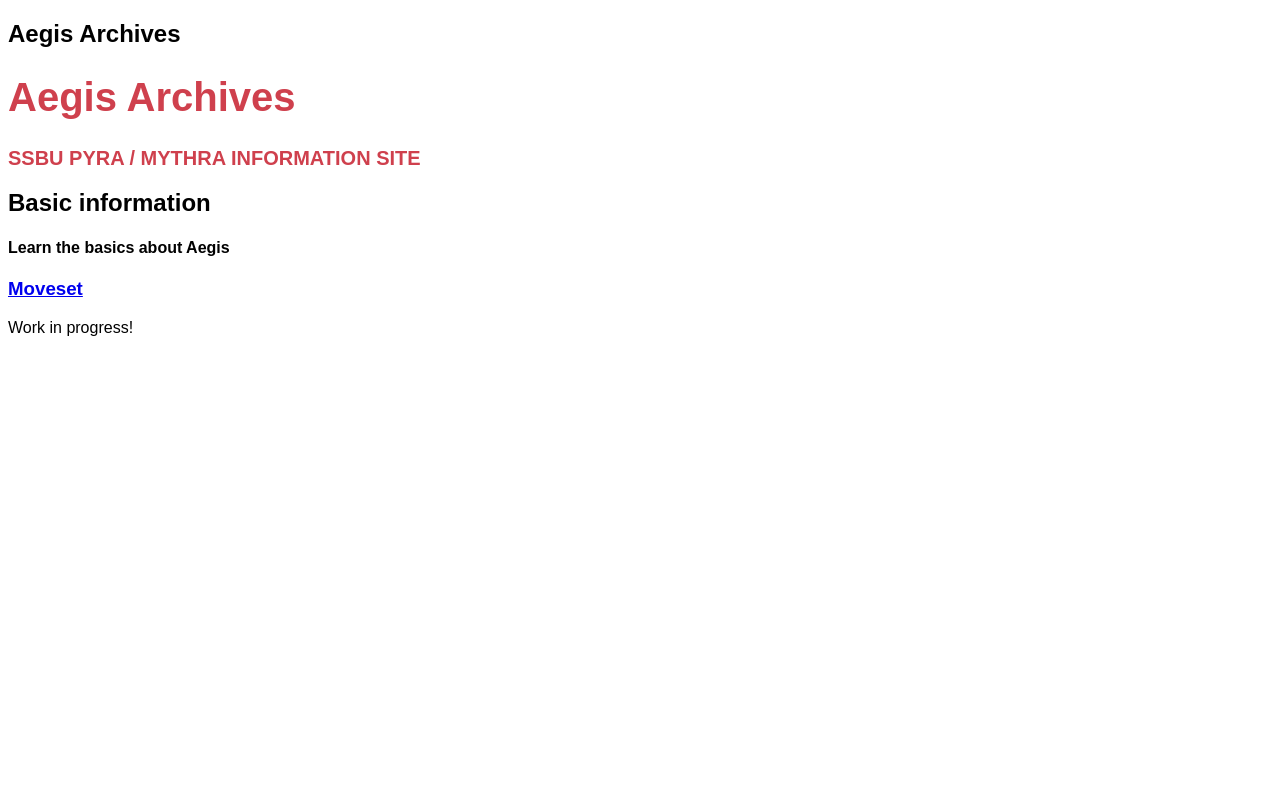
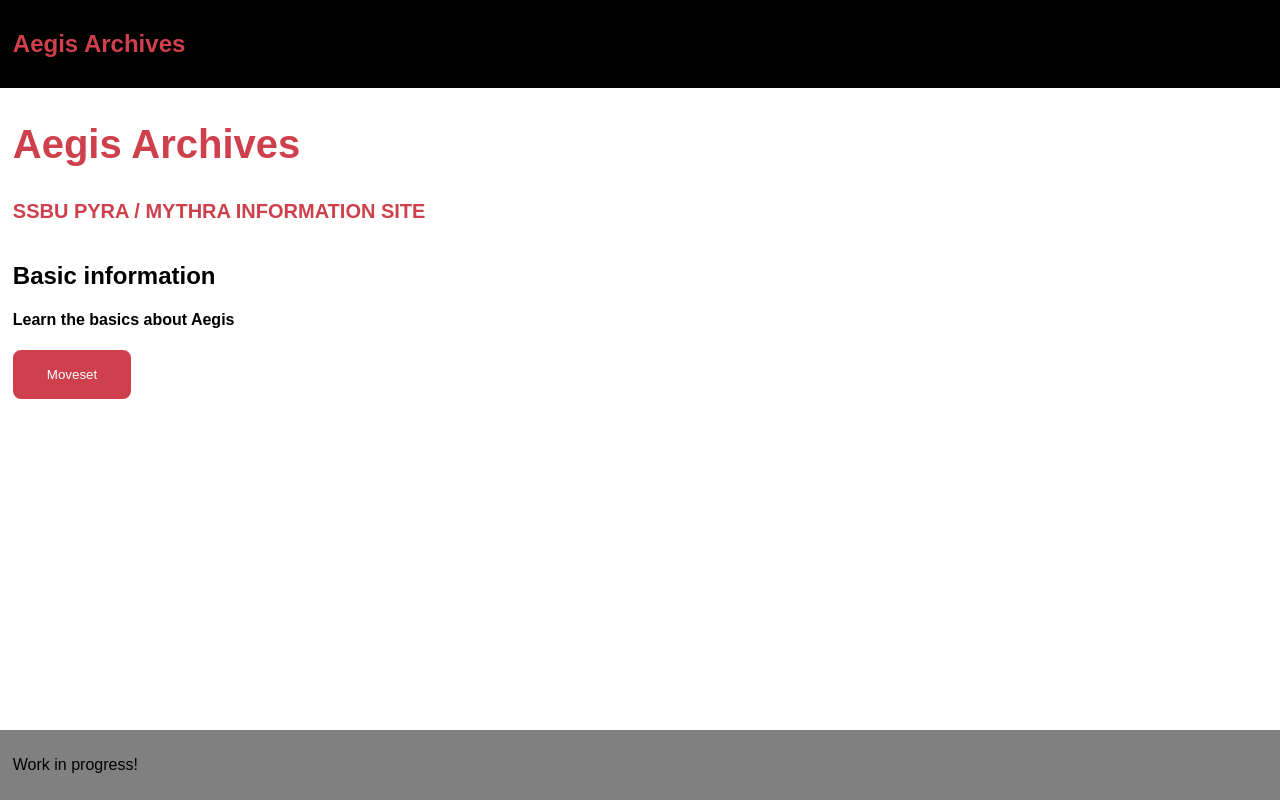
Before and after one commit to Doze-Zoze/aegis-archives, a plain HTML site: page index.html in a window 1280 px wide. Drawn offline with Linux system fonts and the light colour scheme.

Commit message:
header and footer

```diff
--- a/design.css
+++ b/design.css
@@ -1,8 +1,43 @@
-/* CSS Document */
+/* Basic Styling */
+html, body{
+	height: 100%;
+}
 body{
+	display:flex;
+	flex-direction:column;
+	margin:0%;
 	font-family: Arial, Helvetica, sans-serif;
 	font-size: 16px;
 }
+header{
+	margin: 0px;
+	color:#cf404d;
+	font-size: 40;
+	background-color: black;
+	padding:10px 1%;
+}
+footer{
+	padding:10px 1%;
+	background-color: grey;
+}
+section{
+	padding:1px 1%;
+}
+
+
+/* Flexible layout for navbar and footer*/
+.navbar{
+	flex-shrink: 0;
+}
+.content{
+	flex: 1 0 auto
+}
+.footer{
+	flex-shrink: 0;
+}
+
+/* Individual class/object styling*/
+
 .title{
 	color:#cf404d;
 	font-size: 40px;
@@ -12,3 +47,20 @@
 	color:#cf404d;
 	font-size: 20px;
 }
+.button{
+	background-color:#cf404d;
+	border: 2px solid #cf404d;
+	border-radius: 8px;
+	padding: 15px 32px;
+	color: white;
+	text-decoration: none;
+}
+.button:hover {
+	background-color: #ffd6da;
+	color: #811b23;
+	transition-duration: 0.1s;
+}
+.buttontext{
+	color: inherit;
+	text-decoration: inherit;
+}
--- a/index.html
+++ b/index.html
@@ -10,15 +10,17 @@
 		<header class="navbar">
 			<h2>Aegis Archives</h2>
 		</header>
-		<header>
+		<div class="content">
+			<section class="titlecard">
 				<h1 class="title">Aegis Archives</h1>
 				<h2 class="subtitle">SSBU PYRA / MYTHRA INFORMATION SITE</h3>
-		</header>
+			</section>
 			<section>
 				<h2>Basic information</h2>
 				<h4>Learn the basics about Aegis</h4>
-			<h3><a href="moveset.html">Moveset</a></h3>
+				<button class="button"><a class="buttontext" href="moveset.html">Moveset</a></button>
 			</section>
+		</div>
 		<footer class="footer">
 			<p>Work in progress!</p>
 		</footer>
```
Also changed, not shown: moveset.html (+11 -3 lines). Lines whose indentation alone changed are shown as unchanged.
